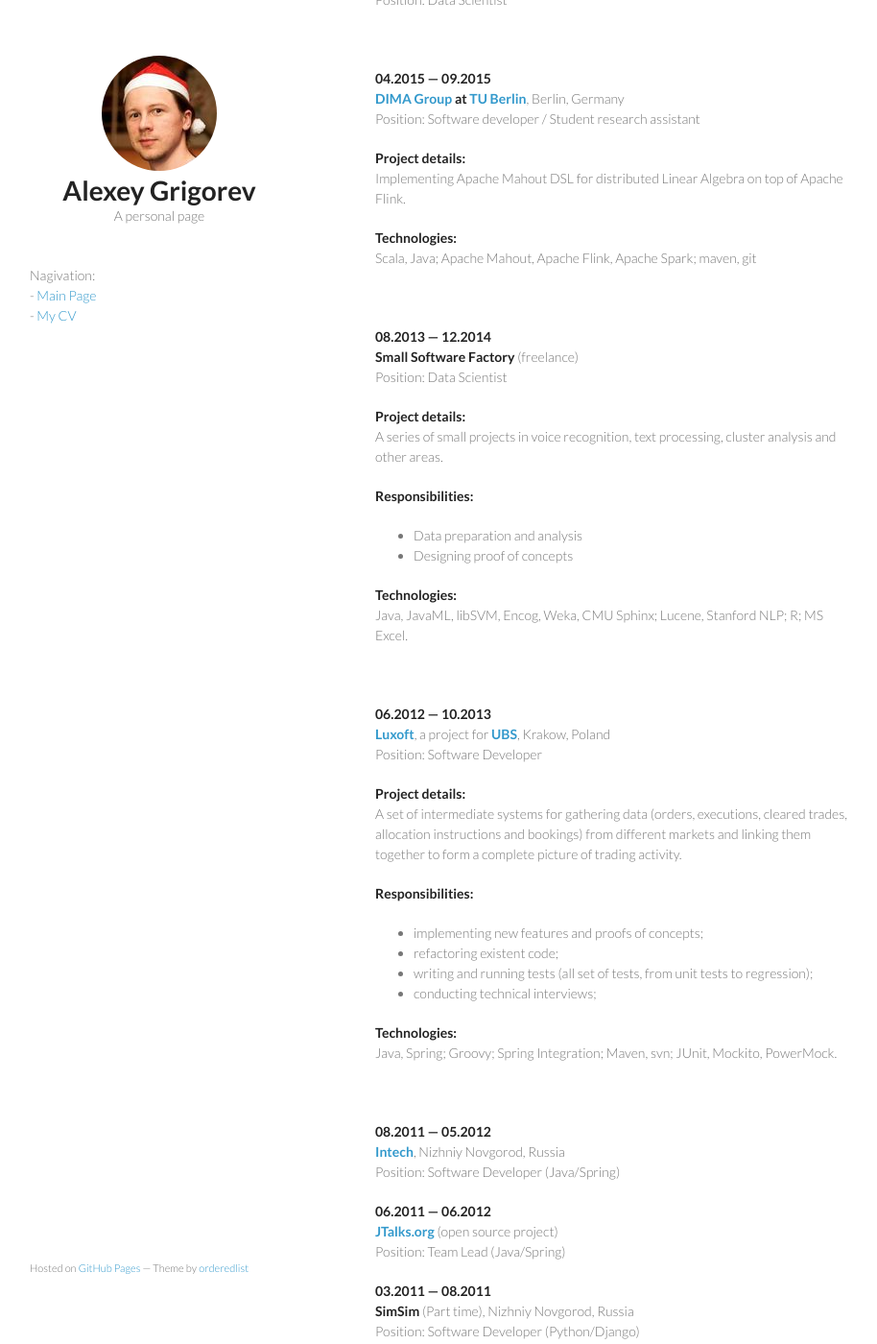
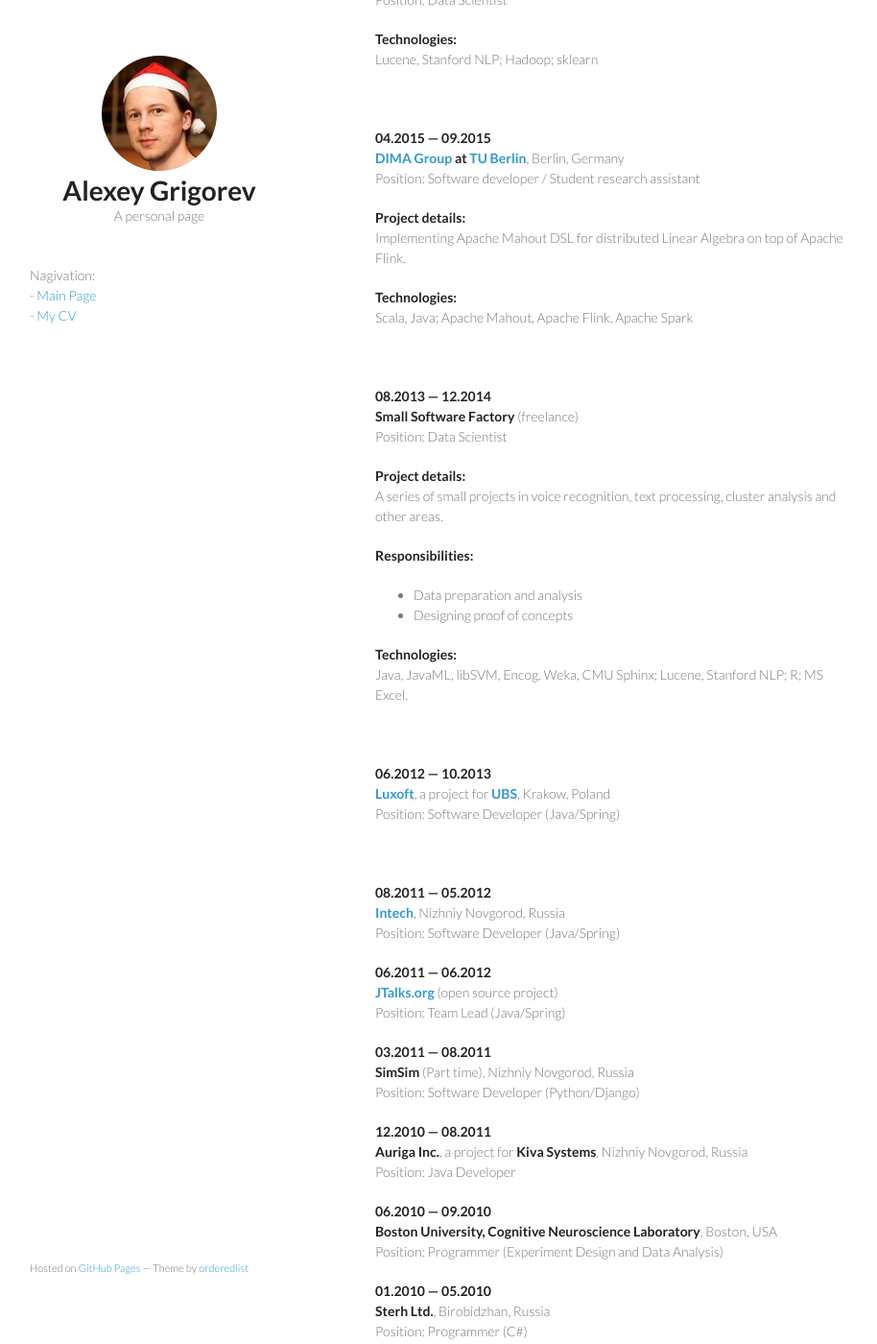
Before and after one commit to alexeygrigorev/alexeygrigorev.github.io, a Jekyll site: the page built from cv.md, in a window 1280 px wide and 1400 px high, scrolled down 740 px. Shown: the whole window at 96% size, without its empty margins (179-1093 px from the left). Built offline with Jekyll 4.4.1, drawn with Linux system fonts in a browser that asks for light colours.

Commit message:
Update cv.md

```diff
--- a/cv.md
+++ b/cv.md
@@ -43,6 +43,10 @@ Java core, Spring, JUnit, Maven<br/>
 <strong>[Searchmetrics](http://www.searchmetrics.com)</strong>, Berlin, Germany<br/>
 Position: Data Scientist<br/>
 
+<strong>Technologies:</strong><br/>
+Lucene, Stanford NLP; Hadoop; sklearn<br/>
+
+
 &nbsp;
 
 <strong>04.2015 &mdash; 09.2015</strong><br/>
@@ -53,7 +57,7 @@ Position: Software developer / Student research assistant<br/>
 Implementing Apache Mahout DSL for distributed Linear Algebra on top of Apache Flink. <br/>
 
 <strong>Technologies:</strong><br/>
-Scala, Java; Apache Mahout, Apache Flink, Apache Spark; maven, git<br/>
+Scala, Java; Apache Mahout, Apache Flink, Apache Spark<br/>
 
 
 
@@ -83,20 +87,7 @@ Java, JavaML, libSVM, Encog, Weka, CMU Sphinx; Lucene, Stanford NLP; R; MS Excel
 <strong>06.2012 &mdash; 10.2013</strong><br/>
 <strong>[Luxoft](http://www.luxoft.com/)</strong>, a project for
 <strong>[UBS](http://www.ubs.com/)</strong>, Krakow, Poland<br/>
-Position: Software Developer<br/>
-
-<strong>Project details:</strong><br/>
-A set of intermediate systems for gathering data (orders, executions, cleared trades, allocation instructions and bookings) from different markets and linking them together to form a complete picture of trading activity.
-
-<strong>Responsibilities:</strong><br/>
-
-- implementing new features and proofs of concepts;
-- refactoring existent code;
-- writing and running tests (all set of tests, from unit tests to regression);
-- conducting technical interviews;
-
-<strong>Technologies:</strong><br/>
-Java, Spring; Groovy; Spring Integration; Maven, svn; JUnit, Mockito, PowerMock.
+Position: Software Developer (Java/Spring)<br/>
 
 &nbsp;
 
```
